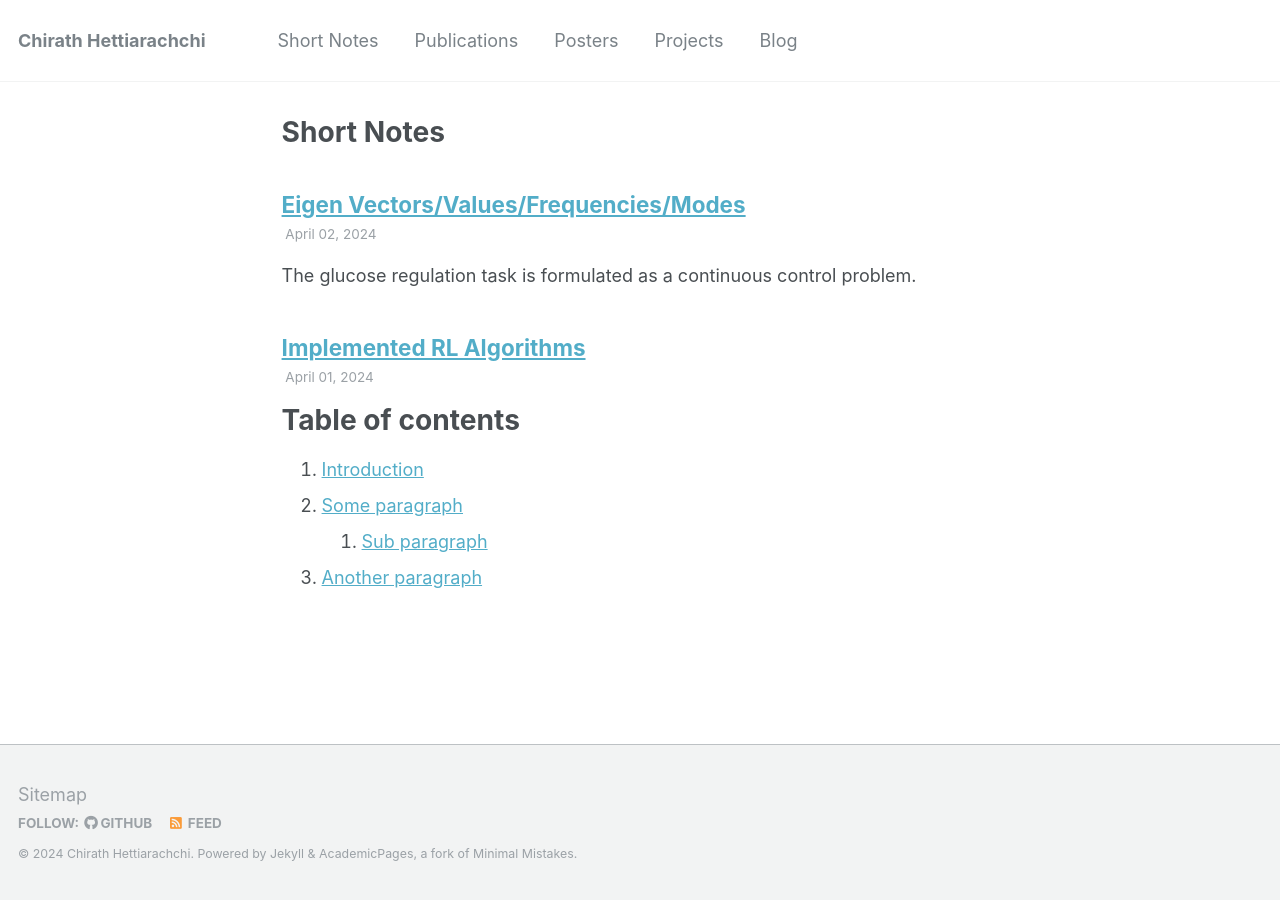
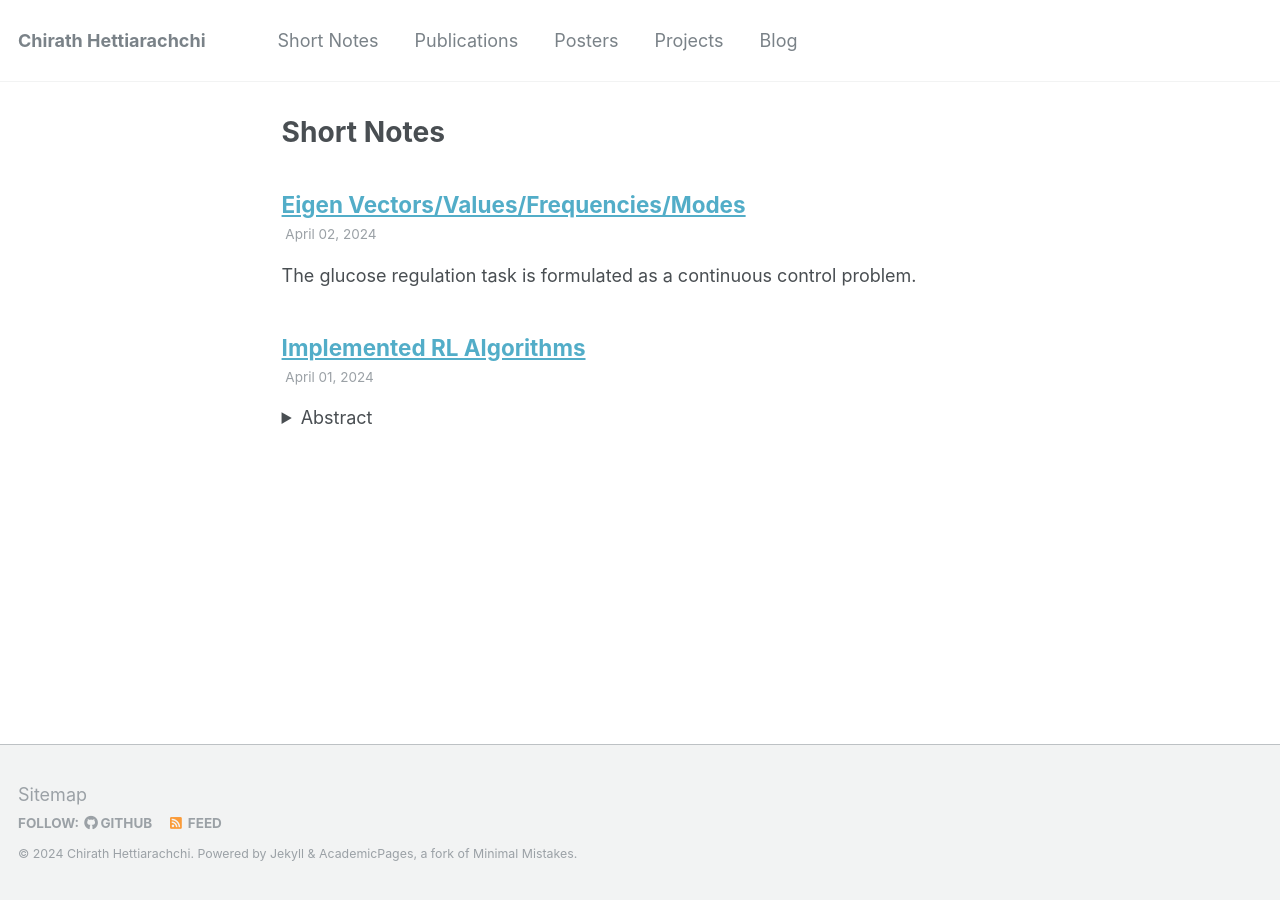
Before and after one commit to chirathyh/chirathyh.github.io, a Jekyll site: the page built from _pages/short-notes.html, in a window 1280 px wide. Built offline with Jekyll 4.4.1, drawn with Linux system fonts in a browser that asks for light colours.

Commit message:
Update 2024-04-01-RL-notes.md

```diff
--- a/_talks/2024-04-01-RL-notes.md
+++ b/_talks/2024-04-01-RL-notes.md
@@ -6,14 +6,13 @@ permalink: /talks/2024-04-01-RL-notes
 date: 2024-04-01
 ---
 
-# Table of contents
-1. [Introduction](#introduction)
-2. [Some paragraph](#paragraph1)
-    1. [Sub paragraph](#subparagraph1)
-3. [Another paragraph](#paragraph2)
+<div>
+<details>
+  <summary>Abstract</summary>
+      <a href="#basic-concepts" aria-label="Basic Concepts">Basic Concepts</a>
+</details>
+</div>
 
-## This is the introduction <a name="introduction"></a>
-Some introduction text, formatted in heading 2 style
 
 ## Basic Concepts.
 <a hidden class="anchor" aria-hidden="true" href="#basic-concepts">#</a>
```
